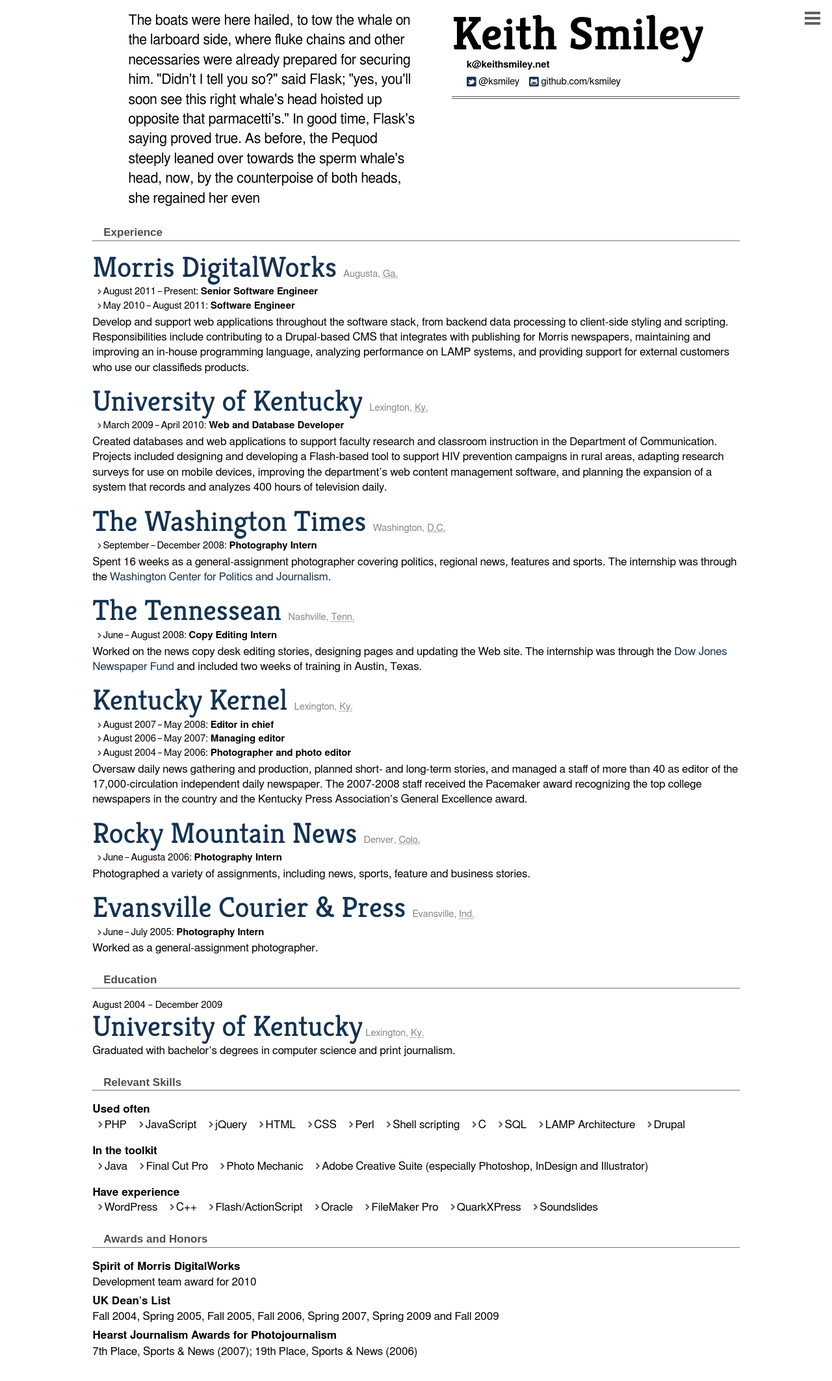
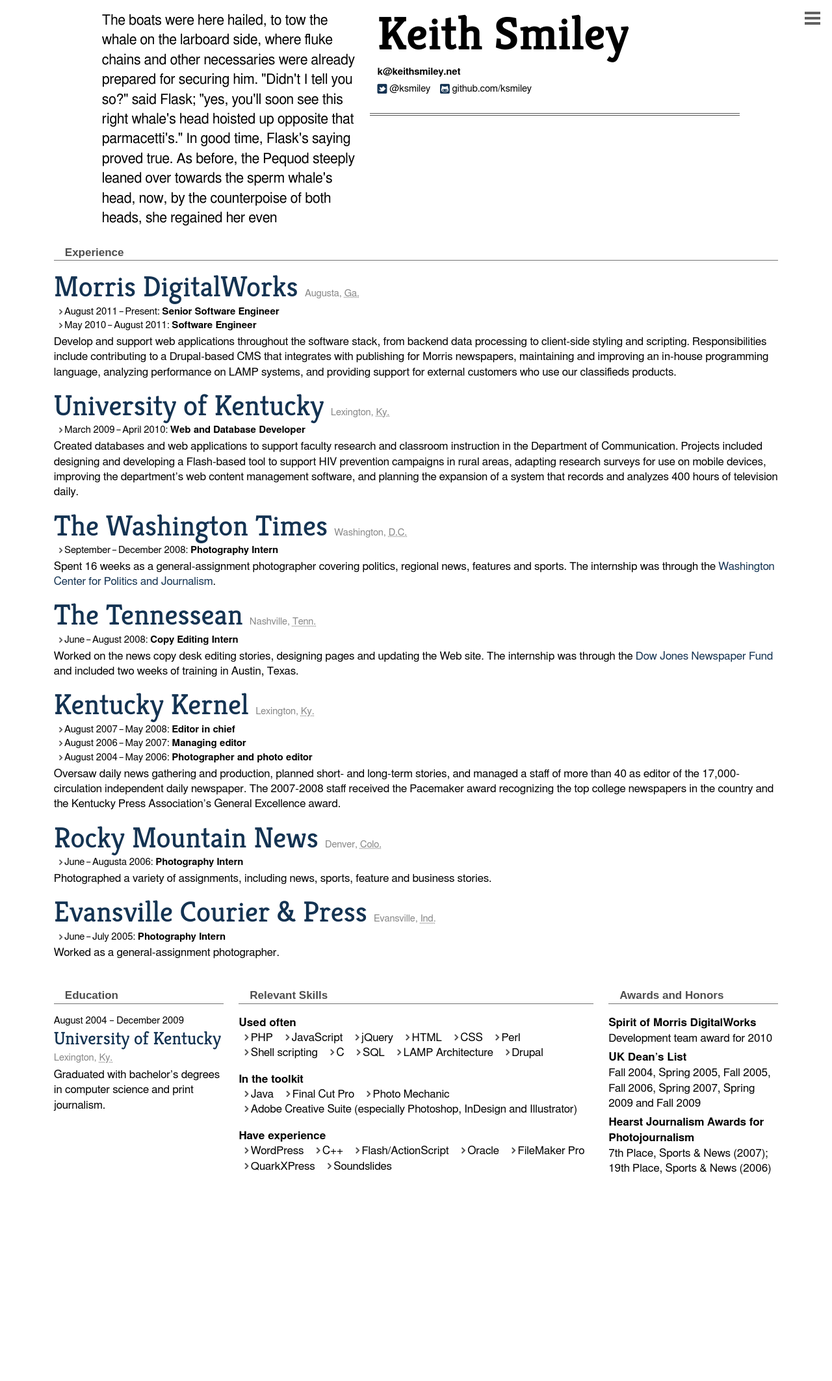
Before and after one commit to ksmiley/keithsmiley.net, a PHP site: page /cv/ in a window 1280 px wide. Shown: the whole page at 65% size. After the commit the page ends 1807 px from the top, so only its background shows below. Run offline with PHP 8.4, Linux system fonts and the light colour scheme; style sheets or scripts are compiled from the project's sources.

Commit message:
Added styles to start using grid at wider displays.

```diff
--- a/htdocs/_/css/resume.less
+++ b/htdocs/_/css/resume.less
@@ -146,8 +146,8 @@ body > header {
   }
 
   .social {
+    .clearfix;
     margin-top: 0.5em;
-    overflow: hidden;
 
     div {
       margin-right: 1em;
@@ -247,7 +247,7 @@ section#skills {
   }
 
   ul {
-    overflow: hidden;
+    .clearfix;
 /*    font-size: (@font-size - 2)/@em;*/
   }
 
@@ -322,7 +322,8 @@ h3 {
 */
 
 .gutters() {
-  padding: 0 (@line/2)/@em;
+  padding-left: (@line/2)/@em;
+  padding-right: (@line/2)/@em;
   -webkit-box-sizing: border-box;
   -moz-box-sizing: border-box;
   box-sizing: border-box;
@@ -387,6 +388,11 @@ h3 {
   body {
     /* Reset baseline grid to 16/16 = 1 */
     font-size: (@font-size) / @em;
+    margin: 1em 5.55555%;
+  }
+
+  body > header address {
+    margin: 1em 0;
   }
 
   section#about {
@@ -402,22 +408,29 @@ h3 {
 
 /* @media screen and (min-width: 888px) */
 @media screen and (min-width: 55.5em) {
-
   body {
     /* Zoom baseline grid to 17/16 = 1.0625 */
     font-size: (@font-size + 1) / @em;
-    margin: 1em @column*2;
   }
 
+  /* Switch to grid by applying gutters to everything. Shrink header
+     and allow about box to float to its left. Together they're seven
+     columns over eight, so there's a half-column of whitespace on
+     either side compared to the section below. */
   body > header {
-    width: 8 * @column;
+    .gutters;
+    width: 50%;
+    margin-right: 6.25%;
     float: right;
   }
 
+  section {
+    .gutters;
+  }
+
   section#about {
-/*    .gutters;*/
-    width: 8 * @column;
-    margin-left: @column;
+    width: 37.5%;
+    margin-left: 6.25%;
   }
 
   section#experience {
@@ -428,10 +441,31 @@ h3 {
 
 /* @media screen and (min-width: 984px) */
 @media screen and (min-width: 61.5em) {
-
   body {
     /* Reset baseline grid to 16/16 = 1.0 */
     font-size: (@font-size) / @em;
+	}
+
+  /* Switch lower sections from linear to being three columns. */
+  section#education,
+  section#awards {
+    width: 25%;
+    float: left;
+  }
+
+  section#skills {
+    width: 50%;
+    float: left;
+  }
+
+  section#education {
+    article h1 {
+      .large;
+    }
+  }
+
+  div.rail {
+    .clearfix;
   }
 
 /*  header, #twoway {
```
Lines whose indentation alone changed are shown as unchanged.
